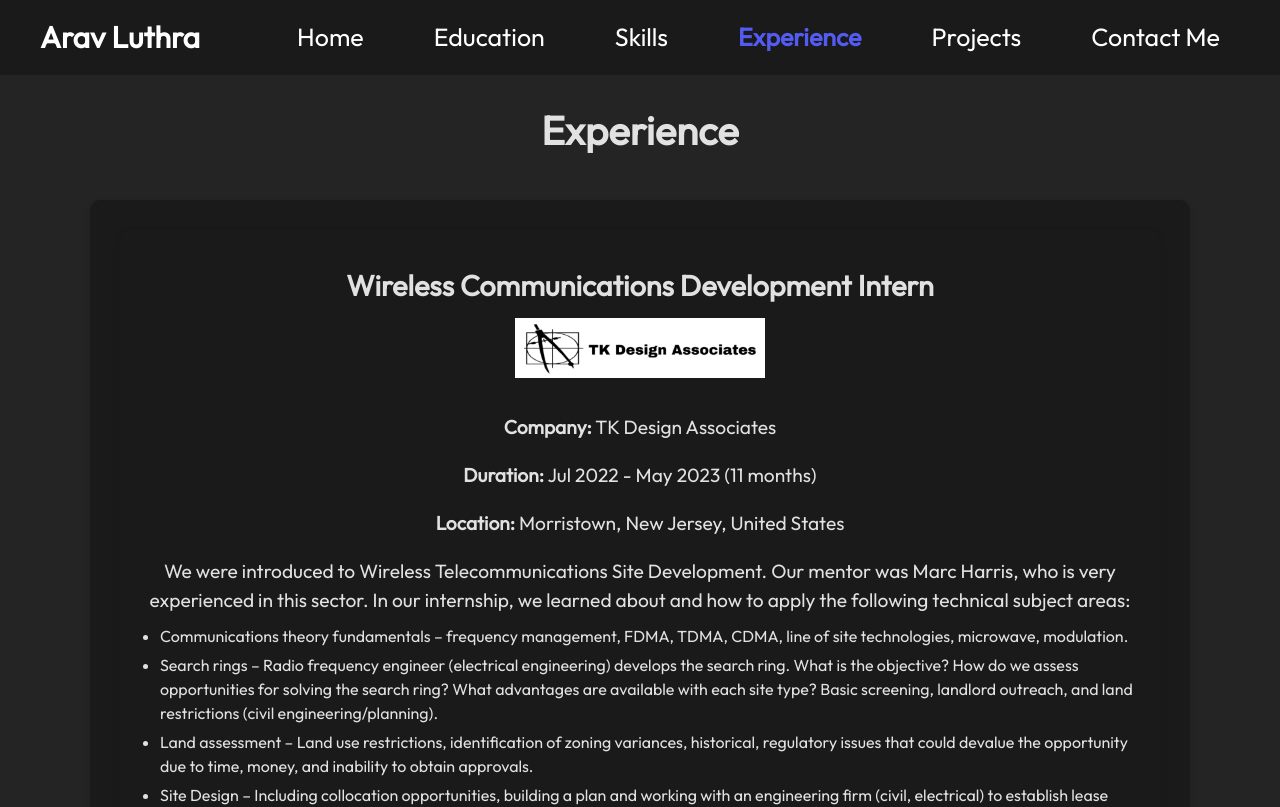
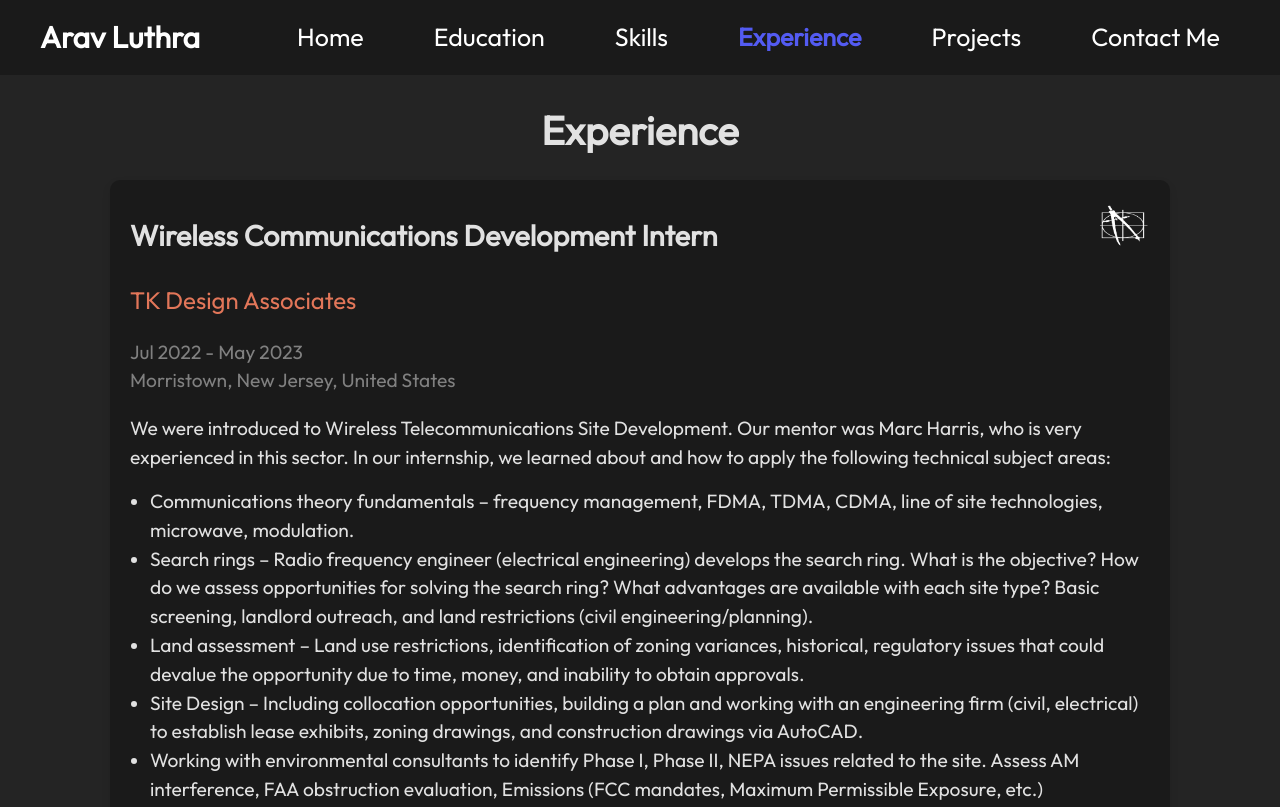
Before and after one commit to aluthra23/personal-website, a React (Vite) app: page /personal-website/experience in a window 1280 px wide. Shown: the top 807 px of the page. Built offline with nearby package versions, Linux system fonts and the light colour scheme.

Commit message:
updated expereince page for constant

```diff
--- a/src/components/experience/Experience.jsx
+++ b/src/components/experience/Experience.jsx
@@ -2,7 +2,6 @@
 import React from 'react';
 import Footer from '../footer/Footer';
 import TKDesign from './my_work/TKDesign';
-import './experience.css'; // Import Education-specific CSS
 import {motion} from 'framer-motion';
 
 const Experience = () => {
@@ -13,12 +12,10 @@ const Experience = () => {
       animate={{opacity: 1}}
       exit={{opacity: 0}}
     >
-      {/* <Navbar /> */}
-      <div className="experience-container">
-      <h2 className="experience-title">Experience</h2>
-        <div className="experience-content">
+      <div className="projects-container">
+        <div className="projects-content">
+        <h2 className="projects-title">Experience</h2>
           <TKDesign/>
-          {/* Add more work experiences as needed */}
         </div>
         <Footer />
       </div>
--- a/src/components/experience/my_work/TKDesign.jsx
+++ b/src/components/experience/my_work/TKDesign.jsx
@@ -5,18 +5,21 @@ import '../experience.css'
 
 const TKDesign = () => {
   return (
-    <div className="experience-card">
-      <h3 className="experience-text">Wireless Communications Development Intern</h3>
+    <div className="project-card">
+      <div className="project-header">
+        <h3 className="education-second-title">Wireless Communications Development Intern</h3>
+      </div>
       <img
-        src={getImageUrl("TKDesignLogo.png")}
+        src={getImageUrl("TK_Design_Logo.png")}
         alt="TK Design Associates Logo"
-        className="education-logo"
+        className="education-second-logo"
       />
-      <p><strong>Company:</strong> TK Design Associates</p>
-      <p><strong>Duration:</strong> Jul 2022 - May 2023 (11 months)</p>
-      <p><strong>Location:</strong> Morristown, New Jersey, United States</p>
-      <p>We were introduced to Wireless Telecommunications Site Development. Our mentor was Marc Harris, who is very experienced in this sector. In our internship, we learned about and how to apply the following technical subject areas:</p>
-      <ul>
+      <p className="education-subtitle">TK Design Associates</p>
+      <p className="education-second-subtitle">Jul 2022 - May 2023</p>
+      <p className="education-second-subtitle">Morristown, New Jersey, United States</p>
+
+      <p className="project-description">We were introduced to Wireless Telecommunications Site Development. Our mentor was Marc Harris, who is very experienced in this sector. In our internship, we learned about and how to apply the following technical subject areas:</p>
+      <ul className="project-features">
         <li>Communications theory fundamentals – frequency management, FDMA, TDMA, CDMA, line of site technologies, microwave, modulation.</li>
         <li>Search rings – Radio frequency engineer (electrical engineering) develops the search ring. What is the objective? How do we assess opportunities for solving the search ring? What advantages are available with each site type? Basic screening, landlord outreach, and land restrictions (civil engineering/planning).</li>
         <li>Land assessment – Land use restrictions, identification of zoning variances, historical, regulatory issues that could devalue the opportunity due to time, money, and inability to obtain approvals.</li>
@@ -24,7 +27,8 @@ const TKDesign = () => {
         <li>Working with environmental consultants to identify Phase I, Phase II, NEPA issues related to the site. Assess AM interference, FAA obstruction evaluation, Emissions (FCC mandates, Maximum Permissible Exposure, etc.)</li>
         <li>Reviewing, understanding, and marking up lease exhibits, zoning drawings, construction drawings, radio frequency data sheets, equipment specification sheets, and related technical data.</li>
       </ul>
-      <p>At the end, we developed a Capstone Project, applying all of the skills we learned throughout the year. We assumed as if we were assigned an actual location to develop a cell site. In a group of four, we developed a Lease Exhibit, a Building Permit Application including subcodes, and a list of 10 items that need to be inspected after completion for the cell site development at this particular location.</p>
+
+      <p className="project-description">At the end, we developed a Capstone Project, applying all of the skills we learned throughout the year. We assumed as if we were assigned an actual location to develop a cell site. In a group of four, we developed a Lease Exhibit, a Building Permit Application including subcodes, and a list of 10 items that need to be inspected after completion for the cell site development at this particular location.</p>
     </div>
   );
 };
```
Also changed, not shown: src/assets/TK_Design_Logo.png (added).
